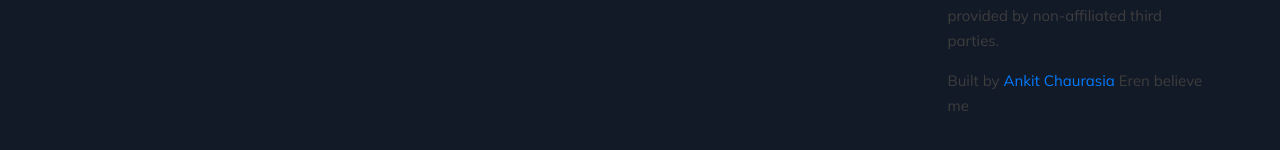
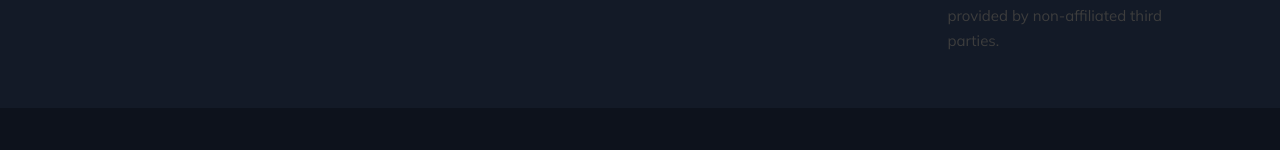
Before and after one commit to ankittchaurasia/animecruzers.me, a Next.js app: page / in a window 1280 px wide. Shown: the part 1010-1160 px from the top of the page. After the commit the page ends 1118 px from the top, so only its background shows below. Built offline with nearby package versions, Linux system fonts and the light colour scheme; no server answers.

Commit message:
Update Footer.js

```diff
--- a/components/Footer.js
+++ b/components/Footer.js
@@ -20,7 +20,6 @@ export default function Footer() {
 
                     <div className="col-lg-3">
                         <p>Disclaimer: This site does not store any files on its server. All contents are provided by non-affiliated third parties.</p>
-                        <p>Built by <a href="https://instagram.com/ankittchaurasia/">Ankit Chaurasia</a> Eren believe me</p>
                     </div>
                 </div>
             </div>
```
